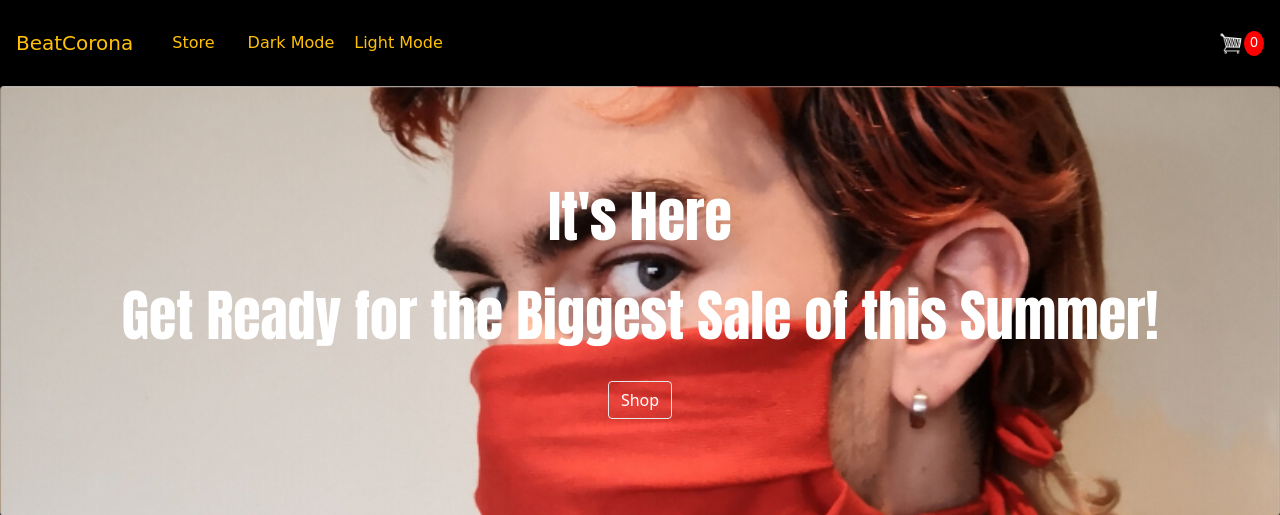
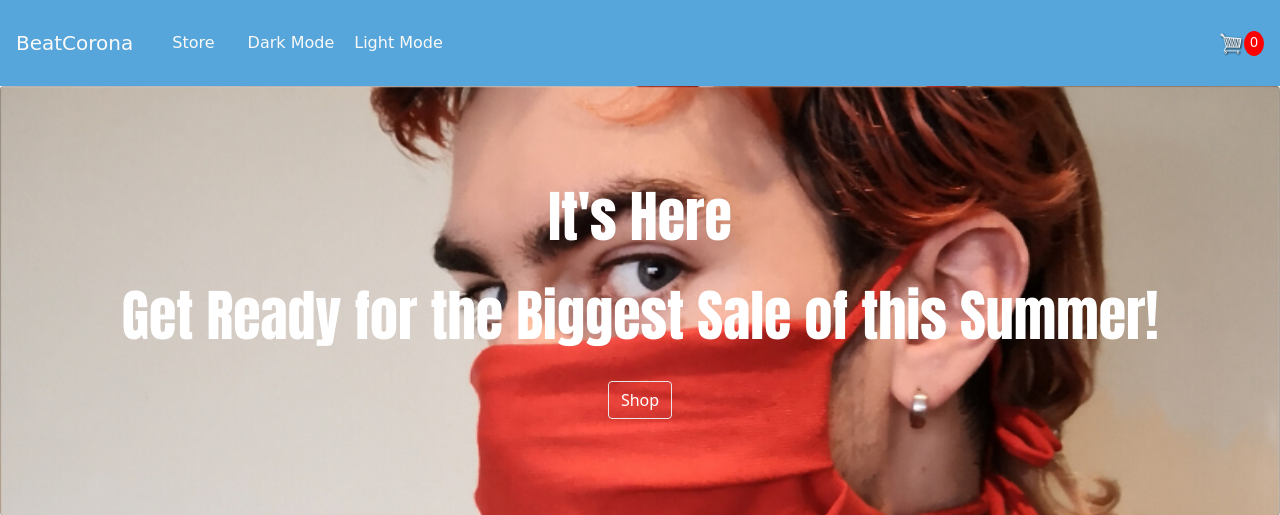
Before and after one commit to prabhpreet7/BeatCorona, a Django app: page / in a window 1280 px wide. Shown: the top 515 px of the page. Run offline with Django 3.2, Linux system fonts and the light colour scheme; data comes from the database, SQL or seed files in the repository; some libraries are stand-ins or nearby versions.

Commit message:
Added Dark mode

```diff
--- a/ecommerce/static/css/main.css
+++ b/ecommerce/static/css/main.css
@@ -41,6 +41,19 @@ h1,h2,h3,h4,h5,h6,p{
     -moz-box-shadow: -1px -3px 5px -2px rgba(214,214,214,1);
     box-shadow: -1px -3px 5px -2px rgba(214,214,214,1);
 } */
+
+.nav-text{
+	color: #faf9f8;
+	font-family:'Comic Sans MS';
+}
+
+.title-color{
+    color: black;
+}
+
+.price-color{
+    color: rgb(37, 35, 35) ;
+}
 
 .thumbnail {
     opacity: 1;
--- a/ecommerce/static/css/main_dark.css
+++ b/ecommerce/static/css/main_dark.css
@@ -25,6 +25,14 @@ h1,h2,h3,h4,h5,h6,p{
 	padding: 10px;
 }
 
+.title-color{
+    color: white;
+}
+
+.nav-text{
+	color:#ffc107;
+	font-family:'Comic Sans MS';
+}
 
 .default {
   border-color: #e7e7e7;
--- a/ecommerce/store/templates/store/main.html
+++ b/ecommerce/store/templates/store/main.html
@@ -59,13 +59,20 @@
 		}
 		console.log('Cart:', cart)
 
+		var settheme = localStorage.getItem('theme')
+		console.log(settheme)
+		if (settheme==null){
+			swapMode('main')
+		}
+		else{
+			swapMode(settheme)
+		}
+
 		function swapMode(sheet){
 			// console.log(sheet)
 			var new_sheet="http://127.0.0.1:8000/static/css/"+sheet+".css";
-			console.log(new_sheet)
-			console.log(document.getElementById('mycss').href)
-			document.getElementById('mycss').href=new_sheet
-			console.log(document.getElementById('mycss').href)
+			document.getElementById('mycss').href=new_sheet;
+			localStorage.setItem('theme',sheet);
 		}
 
 	</script>
@@ -76,7 +83,7 @@
 
 	<nav class="navbar navbar-expand-lg  sticky-top bg-dark" >
 		<!-- <img src="images/corona.jpg" style="height:10%;width:50px;"> -->
-	  <a class="navbar-brand " href="{% url 'store' %}" style="color: #ffc107;font-family:'Comic Sans MS'" >BeatCorona</a>
+	  <a class="navbar-brand nav-text" href="{% url 'store' %}"  >BeatCorona</a>
 	  <button class="navbar-toggler" type="button" data-toggle="collapse" data-target="#navbarSupportedContent" aria-controls="navbarSupportedContent" aria-expanded="false" aria-label="Toggle navigation">
 	    <span class="navbar-toggler-icon"></span>
 	  </button>
@@ -84,12 +91,12 @@
 	  <div class="collapse navbar-collapse" id="navbarSupportedContent">
 	    <ul class="navbar-nav mr-auto">
 	      <li class="nav-item active">
-	        <a class="nav-link" href="{% url 'store' %}" style="color: #ffc107;font-family:'Comic Sans MS'; margin: 15px;" >Store <span class="sr-only">(current)</span></a>
+	        <a class="nav-link nav-text" href="{% url 'store' %}" style=" margin: 15px;" >Store <span class="sr-only">(current)</span></a>
 		  </li>
 		  <!-- <button><a href="{% url 'store' %}" style="color: #ffc107;font-family:'Comic Sans MS';  background-color: transparent; outline: none; margin: 10px;" >Store <span class="sr-only">(current)</span></a></button> -->
 
-		  <button onclick="swapMode('main_dark')" style="color: #ffc107;font-family:'Comic Sans MS'; background-color: transparent; outline: none; margin: 10px;">Dark Mode</button>
-		  <button onclick="swapMode('main')" style="color: #ffc107;font-family:'Comic Sans MS'; background-color: transparent; outline: none; margin: 10px;">   Light Mode</button>
+		  <button class='nav-text' onclick="swapMode('main_dark')" style="background-color: transparent; outline: none; margin: 10px;">Dark Mode</button>
+		  <button class='nav-text' onclick="swapMode('main')" style="background-color: transparent; outline: none; margin: 10px;">   Light Mode</button>
 
 		</ul>
 
--- a/ecommerce/store/templates/store/store.html
+++ b/ecommerce/store/templates/store/store.html
@@ -66,8 +66,8 @@
         <div class="mt-4">
           <button data-product="{{product.id}}" data-action="add" class="flex ml-auto text-white bg-indigo-500 border-0 py-2 px-6 focus:outline-none hover:bg-indigo-600 rounded update-cart" style='float:right; display: inline-block;'>Add</button>
           <h3 class="text-gray-500 text-xs tracking-widest title-font mb-1">Custom</h3>
-          <h2 class="text-gray-900 title-font text-lg font-medium">{{product.name}}</h2>
-          <p class="mt-1"><strong>₹{{product.price|floatformat:2}}</strong></p>
+          <h2 class="title-color title-font text-lg font-medium">{{product.name}}</h2>
+          <p class="price-color mt-1"><strong>₹{{product.price|floatformat:2}}</strong></p>
 
           <!-- <button  data-product="{{product.id}}" data-action="add" class="btn btn-outline-secondary add-btn update-cart">Add to Cart</button> -->
         </div>
```
